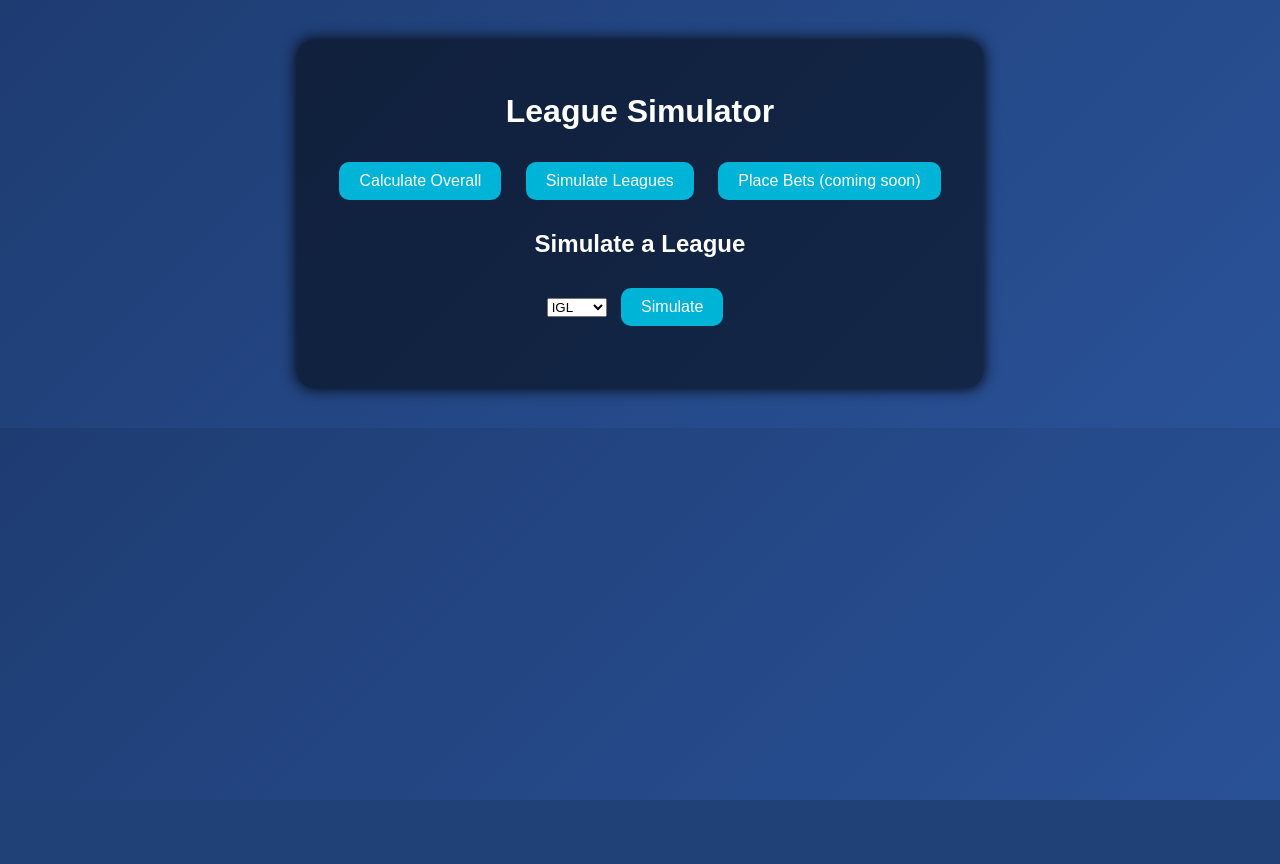
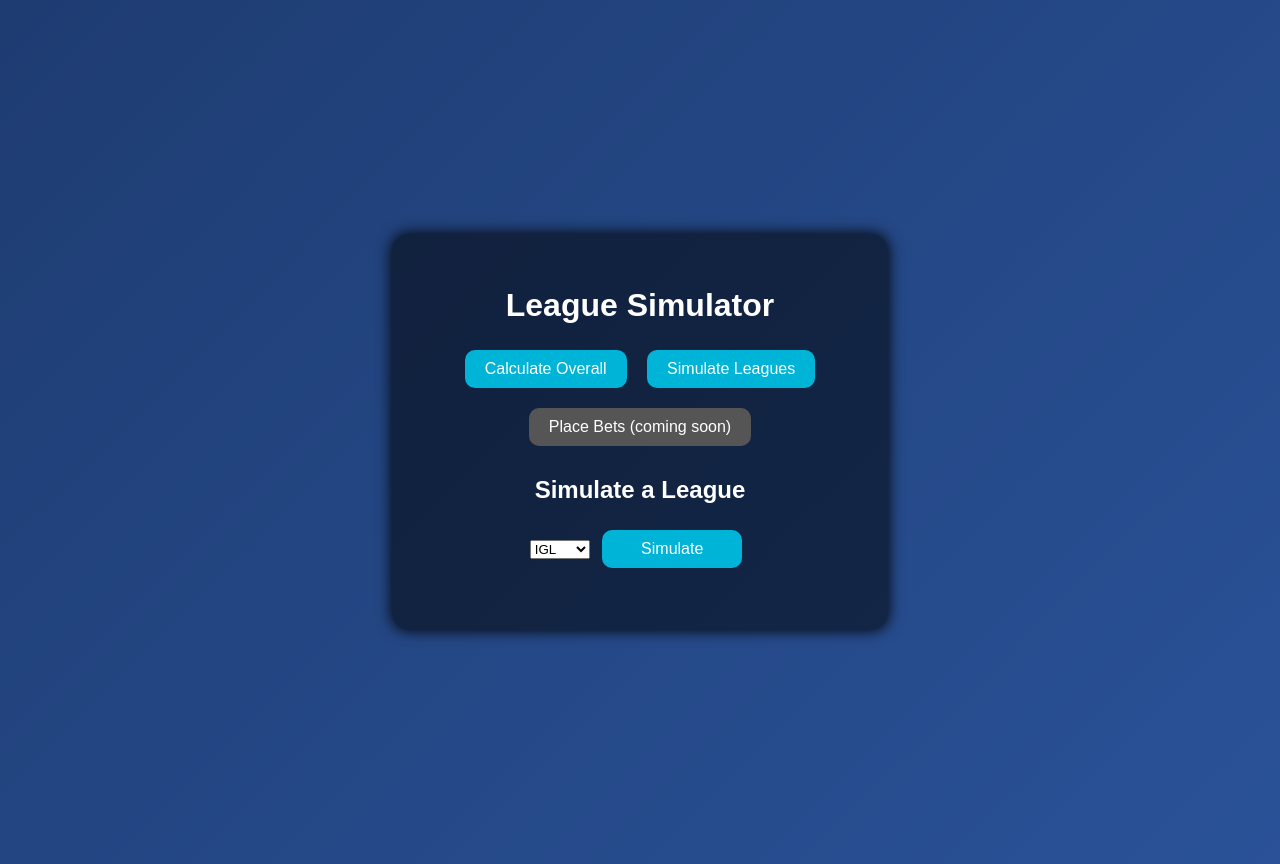
Before and after one commit to FlockNation/GamingLeagueCenter, a Flask app: template templates/index.html in a window 1280 px wide. Before the commit the page ends 800 px from the top, so only its background shows below. Run offline with Flask 3, Linux system fonts and the light colour scheme; the template is opened without the code that fills it, so the values that code supplies are empty.

Commit message:
Update style.css

```diff
--- a/static/style.css
+++ b/static/style.css
@@ -4,18 +4,33 @@ body {
   color: white;
   text-align: center;
   padding: 2rem;
+  margin: 0;
+  min-height: 100vh;
+  display: flex;
+  justify-content: center;
+  align-items: center;
 }
 
 .container {
   background-color: rgba(0,0,0,0.5);
   border-radius: 16px;
-  padding: 2rem;
+  padding: 2rem 3rem;
   display: inline-block;
   box-shadow: 0 0 15px #000;
+  max-width: 400px;
+  width: 100%;
+}
+
+h1, h2 {
+  margin-bottom: 1rem;
+}
+
+.buttons {
+  margin-bottom: 20px;
 }
 
 button {
-  margin: 10px;
+  margin: 10px 8px;
   padding: 10px 20px;
   font-size: 16px;
   border: none;
@@ -23,8 +38,43 @@ button {
   color: white;
   border-radius: 10px;
   cursor: pointer;
+  transition: background 0.3s ease;
+  min-width: 140px;
 }
 
-button:hover {
+button:hover:not(:disabled) {
   background: #0077b6;
 }
+
+button:disabled {
+  background: #555;
+  cursor: not-allowed;
+}
+
+input[type="number"] {
+  width: 60px;
+  padding: 6px;
+  margin-left: 8px;
+  border-radius: 6px;
+  border: none;
+  font-size: 16px;
+  text-align: center;
+}
+
+label {
+  display: block;
+  margin: 8px 0;
+  font-weight: normal;
+}
+
+#overallResult, #results {
+  margin-top: 1rem;
+  color: #00ffea;
+  font-weight: bold;
+  text-align: left;
+}
+
+ul, ol {
+  text-align: left;
+  padding-left: 20px;
+}
```
